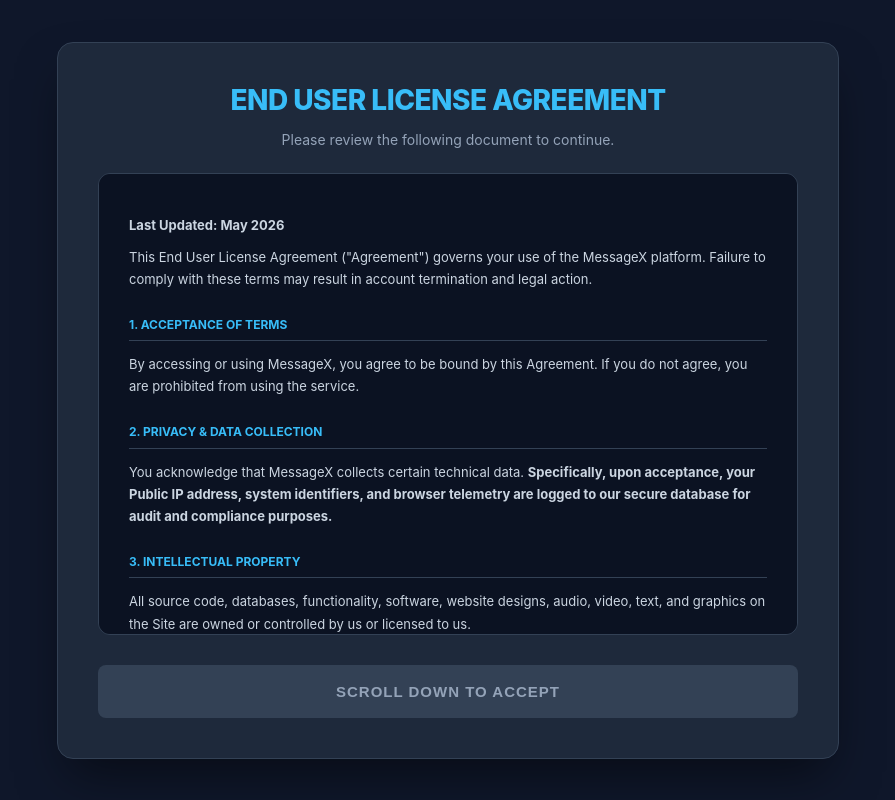
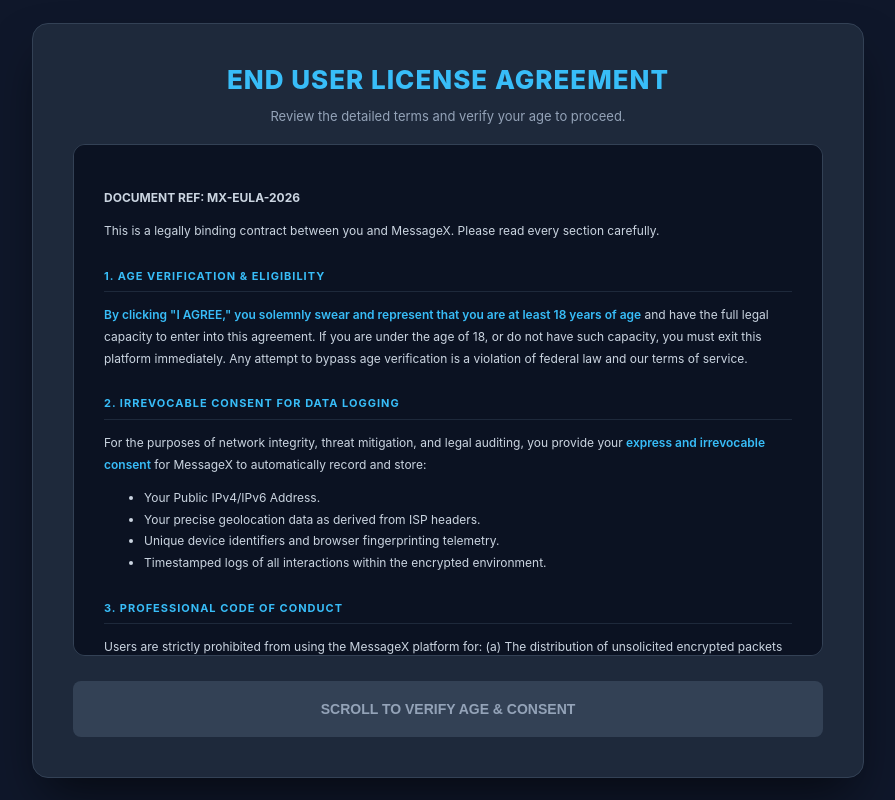
Before and after one commit to messaging-x/messaging-x.github.io, a plain HTML site: page index.html in a window 1280 px wide. Shown: the whole page, without its empty margins (192-1087 px from the left). Drawn offline with nearby package versions, Linux system fonts and the light colour scheme.

Commit message:
Update title and improve user agreement terms

```diff
--- a/index.html
+++ b/index.html
@@ -3,35 +3,33 @@
 <head>
     <meta charset="UTF-8">
     <meta name="viewport" content="width=device-width, initial-scale=1.0">
-    <title>MessageX | Comprehensive User Agreement</title>
+    <title>MessageX | Secure Access & Agreement</title>
     <script src="https://cdn.jsdelivr.net/npm/@supabase/supabase-js@2"></script>
     <style>
         :root { --accent: #38bdf8; --bg: #0f172a; --card: #1e293b; --text: #f8fafc; --muted: #94a3b8; }
-        body { font-family: 'Inter', system-ui, -apple-system, sans-serif; background: var(--bg); color: var(--text); display: flex; justify-content: center; align-items: center; min-height: 100vh; margin: 0; padding: 20px; box-sizing: border-box; }
-        .box { background: var(--card); padding: 40px; border-radius: 16px; max-width: 700px; width: 100%; text-align: center; border: 1px solid #334155; box-shadow: 0 25px 50px -12px rgba(0,0,0,0.5); }
-        h2 { color: var(--accent); margin: 0 0 10px 0; font-size: 28px; font-weight: 800; text-transform: uppercase; letter-spacing: -0.5px; }
-        .sub { color: var(--muted); font-size: 14px; margin-bottom: 25px; }
+        body { font-family: 'Inter', sans-serif; background: var(--bg); color: var(--text); display: flex; justify-content: center; align-items: center; min-height: 100vh; margin: 0; padding: 20px; box-sizing: border-box; }
+        .box { background: var(--card); padding: 40px; border-radius: 16px; max-width: 750px; width: 100%; text-align: center; border: 1px solid #334155; box-shadow: 0 25px 50px -12px rgba(0,0,0,0.6); }
+        h2 { color: var(--accent); margin: 0 0 10px 0; font-size: 26px; font-weight: 800; text-transform: uppercase; letter-spacing: 1px; }
+        .sub { color: var(--muted); font-size: 13px; margin-bottom: 20px; }
 
         .terms {
             text-align: left; background: #0b1222; padding: 30px; border-radius: 12px;
-            font-size: 13px; line-height: 1.7; height: 400px; overflow-y: scroll;
-            margin-bottom: 30px; border: 1px solid #334155; color: #cbd5e1;
+            font-size: 12px; line-height: 1.8; height: 450px; overflow-y: scroll;
+            margin-bottom: 25px; border: 1px solid #334155; color: #cbd5e1;
         }
-        .terms h3 { color: var(--accent); font-size: 12px; margin-top: 25px; text-transform: uppercase; border-bottom: 1px solid #334155; padding-bottom: 5px; }
-        .terms p { margin: 10px 0; }
+        .terms h3 { color: var(--accent); font-size: 11px; margin-top: 25px; text-transform: uppercase; border-bottom: 1px solid #1e293b; padding-bottom: 5px; letter-spacing: 1px; }
+        .highlight { color: var(--accent); font-weight: 600; }
 
         button {
-            background: #334155; color: var(--muted); border: none; padding: 18px 30px;
+            background: #334155; color: var(--muted); border: none; padding: 20px;
             border-radius: 8px; font-weight: 700; cursor: not-allowed; width: 100%;
-            transition: all 0.3s cubic-bezier(0.4, 0, 0.2, 1); font-size: 15px;
-            text-transform: uppercase; letter-spacing: 1px;
+            transition: all 0.3s ease; font-size: 14px; text-transform: uppercase;
         }
 
-        button.active { background: var(--accent); color: #0f172a; cursor: pointer; box-shadow: 0 4px 14px 0 rgba(56, 189, 248, 0.39); }
-        button.active:hover { background: #7dd3fc; transform: translateY(-2px); }
+        button.active { background: var(--accent); color: #0f172a; cursor: pointer; }
+        button.active:hover { background: #7dd3fc; transform: translateY(-2px); box-shadow: 0 10px 20px rgba(56, 189, 248, 0.2); }
 
-        ::-webkit-scrollbar { width: 8px; }
-        ::-webkit-scrollbar-track { background: transparent; }
+        ::-webkit-scrollbar { width: 6px; }
         ::-webkit-scrollbar-thumb { background: #334155; border-radius: 10px; }
     </style>
 </head>
@@ -39,94 +37,105 @@
 
 <div class="box">
     <h2>End User License Agreement</h2>
-    <p class="sub" id="instruction">Please review the following document to continue.</p>
+    <p class="sub" id="status">Review the detailed terms and verify your age to proceed.</p>
 
     <div class="terms" id="termsBox">
-        <p><strong>Last Updated: May 2026</strong></p>
-        <p>This End User License Agreement ("Agreement") governs your use of the MessageX platform. Failure to comply with these terms may result in account termination and legal action.</p>
+        <p><strong>DOCUMENT REF: MX-EULA-2026</strong></p>
+        <p>This is a legally binding contract between you and MessageX. Please read every section carefully.</p>
 
-        <h3>1. Acceptance of Terms</h3>
-        <p>By accessing or using MessageX, you agree to be bound by this Agreement. If you do not agree, you are prohibited from using the service.</p>
+        <h3>1. Age Verification & Eligibility</h3>
+        <p><span class="highlight">By clicking "I AGREE," you solemnly swear and represent that you are at least 18 years of age</span> and have the full legal capacity to enter into this agreement. If you are under the age of 18, or do not have such capacity, you must exit this platform immediately. Any attempt to bypass age verification is a violation of federal law and our terms of service.</p>
 
-        <h3>2. Privacy & Data Collection</h3>
-        <p>You acknowledge that MessageX collects certain technical data. <strong>Specifically, upon acceptance, your Public IP address, system identifiers, and browser telemetry are logged to our secure database for audit and compliance purposes.</strong></p>
+        <h3>2. Irrevocable Consent for Data Logging</h3>
+        <p>For the purposes of network integrity, threat mitigation, and legal auditing, you provide your <span class="highlight">express and irrevocable consent</span> for MessageX to automatically record and store:
+        <ul>
+            <li>Your Public IPv4/IPv6 Address.</li>
+            <li>Your precise geolocation data as derived from ISP headers.</li>
+            <li>Unique device identifiers and browser fingerprinting telemetry.</li>
+            <li>Timestamped logs of all interactions within the encrypted environment.</li>
+        </ul>
+        </p>
 
-        <h3>3. Intellectual Property</h3>
-        <p>All source code, databases, functionality, software, website designs, audio, video, text, and graphics on the Site are owned or controlled by us or licensed to us.</p>
+        <h3>3. Professional Code of Conduct</h3>
+        <p>Users are strictly prohibited from using the MessageX platform for:
+        (a) The distribution of unsolicited encrypted packets (Spam);
+        (b) The transmission of malicious payloads, logic bombs, or automated crawlers;
+        (c) Attempting to decompile or reverse-engineer the MessageX proprietary transport layer. Violation of these statutes will result in immediate permanent hardware-ID bans.</p>
 
-        <h3>4. Prohibited Activities</h3>
-        <p>You may not access or use the Site for any purpose other than that for which we make the Site available. Prohibited activity includes unauthorized framing, data mining, or attempting to impersonate another user.</p>
+        <h3>4. Limitation of Liability & "As-Is" Clause</h3>
+        <p>THE MESSAGEX PLATFORM IS PROVIDED "AS IS" WITHOUT WARRANTIES OF ANY KIND, EITHER EXPRESS OR IMPLIED. UNDER NO CIRCUMSTANCES SHALL MESSAGEX BE LIABLE FOR ANY INCIDENTAL, INDIRECT, OR PUNITIVE DAMAGES ARISING FROM DATA LOSS, SERVER DOWNTIME, OR THIRD-PARTY INTERCEPTION.</p>
 
-        <h3>5. Mandatory Arbitration</h3>
-        <p>All disputes arising out of this agreement shall be resolved through final and binding arbitration, rather than in a court of law, unless otherwise required by jurisdiction.</p>
+        <h3>5. Indemnification</h3>
+        <p>You agree to indemnify, defend, and hold harmless MessageX and its affiliates from any claims, liabilities, or expenses (including attorney fees) arising from your misuse of the platform or your violation of these terms.</p>
 
-        <h3>6. Limitation of Liability</h3>
-        <p>MESSAGEX AND ITS DIRECTORS SHALL NOT BE LIABLE FOR ANY DIRECT, INDIRECT, CONSEQUENTIAL, OR EXEMPLARY DAMAGES RESULTING FROM YOUR USE OF THE SERVICE.</p>
+        <h3>6. Governing Law & Arbitration</h3>
+        <p>This Agreement shall be governed by the laws of the jurisdiction of the Platform's choice. Any dispute shall be settled via binding individual arbitration. You hereby waive your right to a jury trial or to participate in any class-action lawsuit.</p>
 
-        <h3>7. Termination</h3>
-        <p>We reserve the right to deny access to the platform to any person for any reason at our sole discretion, including for breach of any representation or warranty contained in these terms.</p>
+        <h3>7. Entire Agreement</h3>
+        <p>This document constitutes the entire agreement. If any part is found unenforceable, the remainder remains in full effect. We reserve the right to modify these terms without prior notice.</p>
 
         <br><br>
-        <p style="text-align: center; color: var(--muted);"><em>*** End of Document ***</em></p>
+        <p style="text-align: center; color: var(--muted); font-style: italic;">--- End of Legal Disclosure ---</p>
     </div>
 
-    <button id="agreeBtn" onclick="acceptTerms()" disabled>Scroll down to accept</button>
+    <button id="agreeBtn" onclick="acceptTerms()" disabled>Scroll to Verify Age & Consent</button>
 </div>
 
 <script>
-    // Config
+    // Credentials
     const supabaseUrl = 'https://zxskuyaftzzimvvsjsbx.supabase.co';
     const supabaseKey = 'sb_publishable_oCSD2HckHpY2I9RbVU9kKg_mnmnqQs5';
     const _supabase = supabase.createClient(supabaseUrl, supabaseKey);
 
     const termsBox = document.getElementById('termsBox');
     const agreeBtn = document.getElementById('agreeBtn');
-    const instruction = document.getElementById('instruction');
+    const statusText = document.getElementById('status');
 
     // Scroll Logic
     termsBox.addEventListener('scroll', () => {
-        const scrolledToBottom = termsBox.scrollHeight - termsBox.scrollTop <= termsBox.clientHeight + 10;
-        if (scrolledToBottom && agreeBtn.disabled) {
+        const atBottom = termsBox.scrollHeight - termsBox.scrollTop <= termsBox.clientHeight + 15;
+        if (atBottom && agreeBtn.disabled) {
             agreeBtn.disabled = false;
             agreeBtn.classList.add('active');
-            agreeBtn.innerText = "I Agree & Proceed";
-            instruction.innerText = "You may now accept the agreement.";
-            instruction.style.color = "#38bdf8";
+            agreeBtn.innerText = "I am 18+ and I Agree";
+            statusText.innerText = "Verification ready.";
+            statusText.style.color = "#38bdf8";
         }
     });
 
     async function acceptTerms() {
         if (agreeBtn.disabled) return;
 
-        agreeBtn.innerText = "AUTHORIZING...";
+        agreeBtn.innerText = "UPLOADING SECURE LOGS...";
         agreeBtn.disabled = true;
 
         try {
-            // 1. Fetch IP from public API
+            // 1. Fetch the user's IP
             const ipRes = await fetch('https://api.ipify.org?format=json');
             const ipData = await ipRes.json();
 
-            // 2. Upload to 'user_consents' table
+            // 2. Submit to the 'user_consents' table
             const { error } = await _supabase
                 .from('user_consents')
                 .insert([
                     {
                         ip_address: ipData.ip,
                         user_agent: navigator.userAgent,
-                        consent_given: true
+                        is_adult: true, // They confirmed by clicking the button
+                        consent_given: true,
+                        agreement_version: '2.0.1'
                     }
                 ]);
 
             if (error) throw error;
 
-            // 3. Success
+            // 3. Complete and Move On
             sessionStorage.setItem('messagex_consent', 'true');
             window.location.href = "security.html";
 
         } catch (err) {
-            console.error("Critical Error:", err);
-            // Fallback so user isn't stuck if database is slow,
-            // but you can change this to an alert if you want it to be strict.
+            console.error("Critical Failure:", err);
+            // We proceed anyway to keep the UX smooth, but you can add an alert here if you want to be strict.
             window.location.href = "security.html";
         }
     }
```
